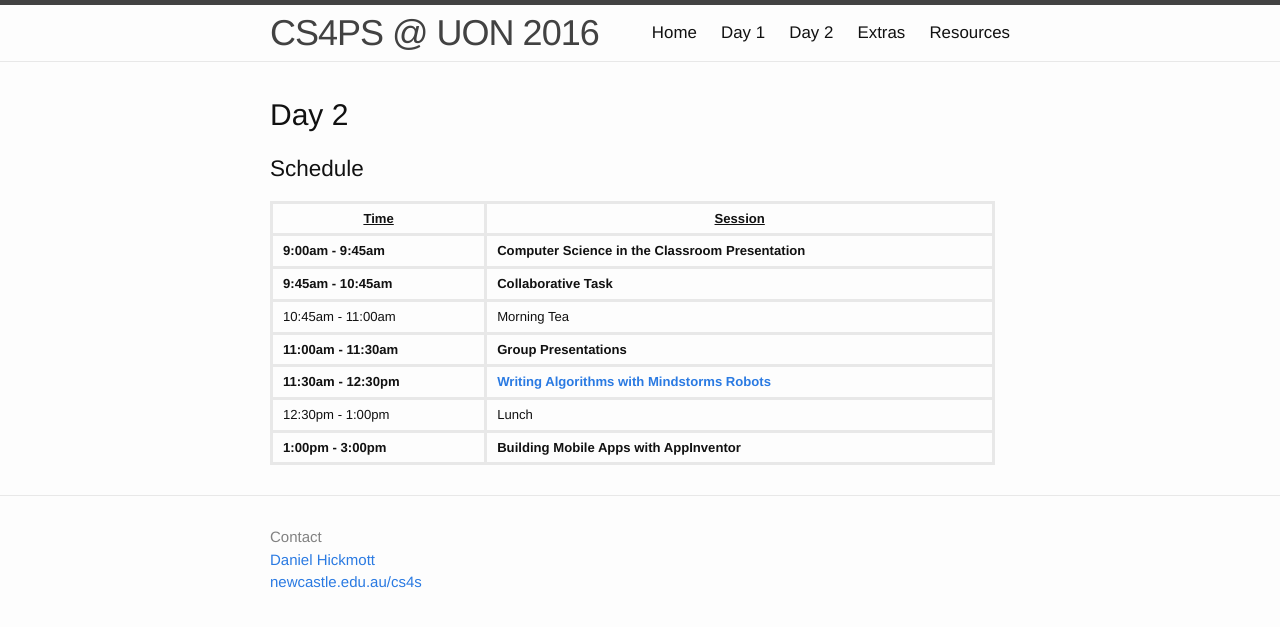
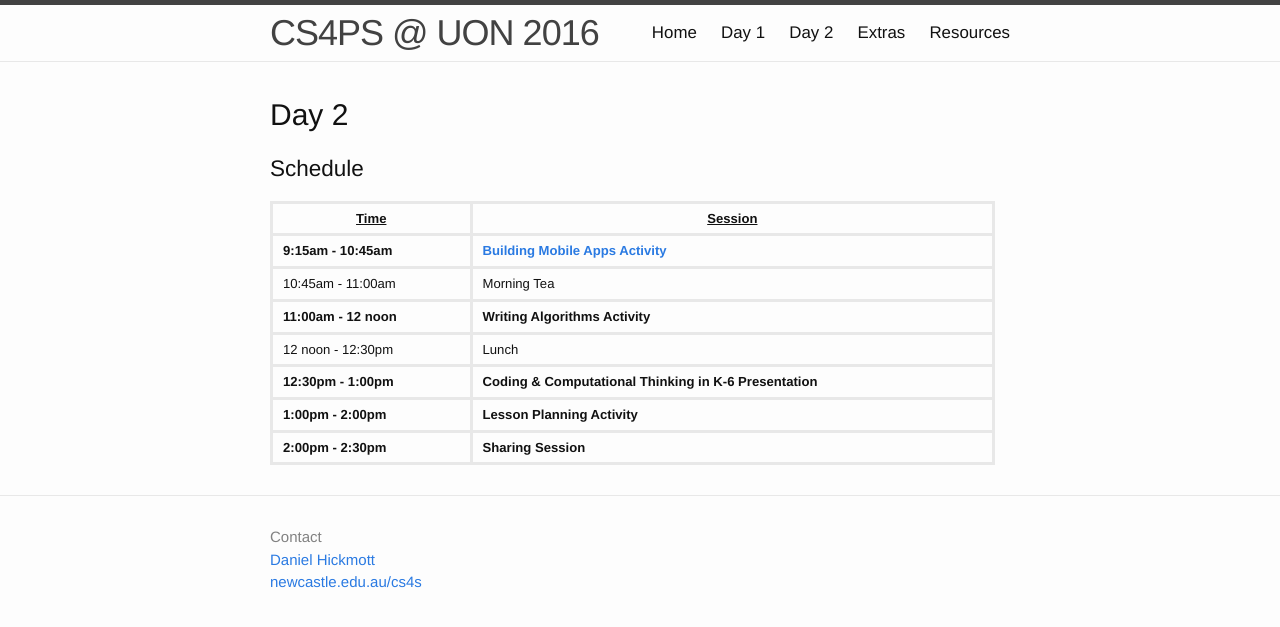
Before and after one commit to cs4s/ps-2016, a Jekyll site: the page built from day2/index.md, in a window 1280 px wide. Shown: the top 627 px of the page. Built offline with Jekyll 4.4.1, drawn with Linux system fonts in a browser that asks for light colours.

Commit message:
Updates Day 2 schedule to match planned schedule

```diff
--- a/day2/index.md
+++ b/day2/index.md
@@ -10,10 +10,10 @@ title:  CS4PS @ UON 2016 - Day 2
 |---
 | Time | Session |
 |-|-
-| **9:00am - 9:45am** | **Computer Science in the Classroom Presentation** |
-| **9:45am - 10:45am** | **Collaborative Task** |
+| **9:15am - 10:45am** | [**Building Mobile Apps Activity**]({{ site.baseurl | append: site.appinventor_path }})  |
 | 10:45am - 11:00am | Morning Tea |
-| **11:00am - 11:30am** | **Group Presentations** |
-| **11:30am - 12:30pm** | [**Writing Algorithms with Mindstorms Robots**]({{ site.baseurl | append: site.appinventor_path }}) |
-| 12:30pm - 1:00pm | Lunch |
-| **1:00pm - 3:00pm** | **Building Mobile Apps with AppInventor**
+| **11:00am - 12 noon** | **Writing Algorithms Activity** |
+| 12 noon - 12:30pm | Lunch |
+| **12:30pm - 1:00pm** | **Coding & Computational Thinking in K-6 Presentation**
+| **1:00pm - 2:00pm** | **Lesson Planning Activity**
+| **2:00pm - 2:30pm** | **Sharing Session**
```
